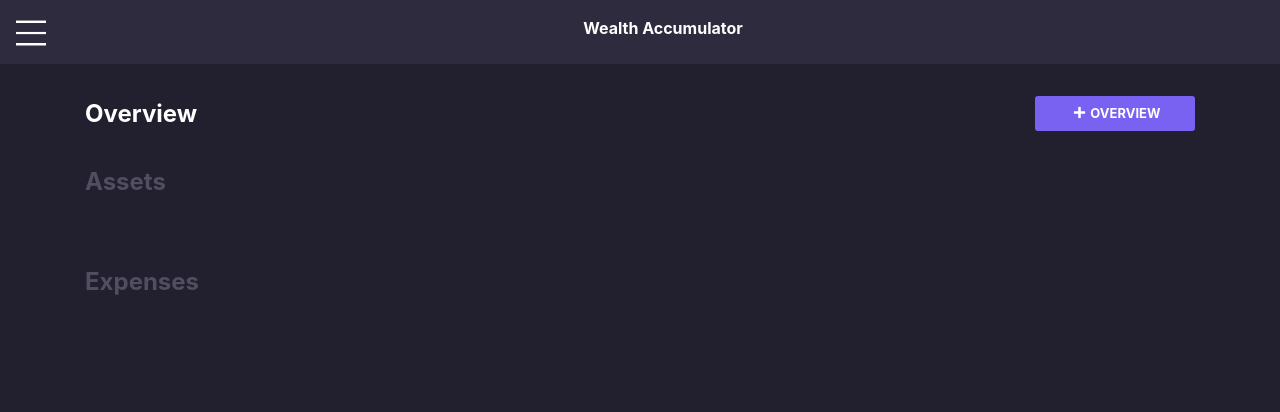
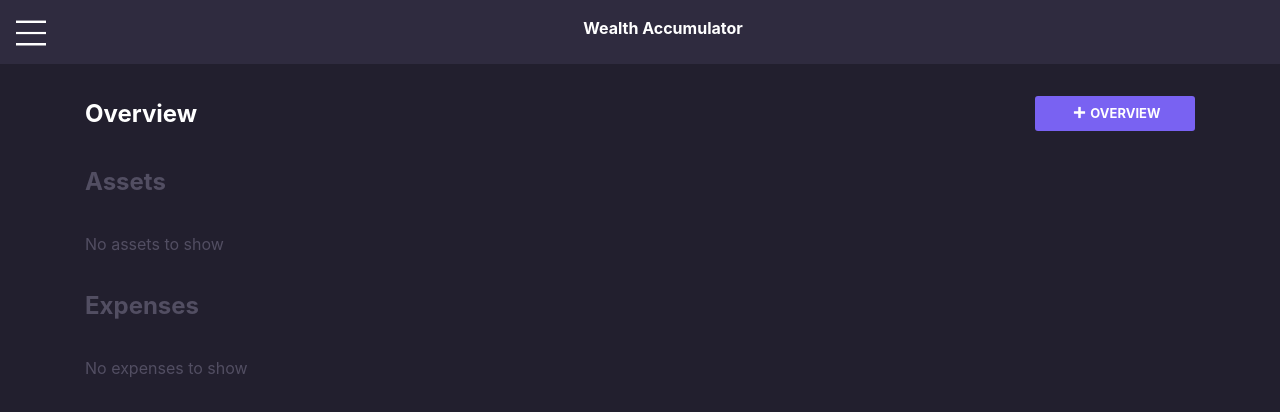
Before and after one commit to gandh99/Wealth-Accumulator, a React (Create React App) app: page /overview in a window 1280 px wide. Shown: the top 412 px of the page. Built offline with nearby package versions, Linux system fonts and the light colour scheme.

Commit message:
Added conditional rendering for overview so that if there is no data, it will display an alternative message instead

```diff
--- a/src/overview/ChartContainer.js
+++ b/src/overview/ChartContainer.js
@@ -26,13 +26,23 @@ export default function ChartContainer(props) {
             />
             : null
 
+    // Decide what to render
+    let renderChart =
+        <div className='chart-container'>
+            {lineChartForTotalItemsAmount}
+            {lineChartsForIndividualItems}
+        </div>
+    let renderErrorMessage =
+        <div className='chart-error-message'>No {props.title.toLowerCase()} to show</div>
+    let renderElement =
+        (lineChartForTotalItemsAmount && lineChartsForIndividualItems)
+            ? renderChart
+            : renderErrorMessage
+
     return (
         <>
             <div className='chart-container-title'>{props.title}</div>
-            <div className='chart-container'>
-                {lineChartForTotalItemsAmount}
-                {lineChartsForIndividualItems}
-            </div>
+            {renderElement}
         </>
     )
 }
--- a/src/overview/chart-container.css
+++ b/src/overview/chart-container.css
@@ -14,3 +14,9 @@
     text-align: left;
     color: var(--secondary-text-color);
 }
+
+.chart-error-message {
+    text-align: left;
+    color: var(--secondary-text-color);
+    margin: 0;
+}
```
